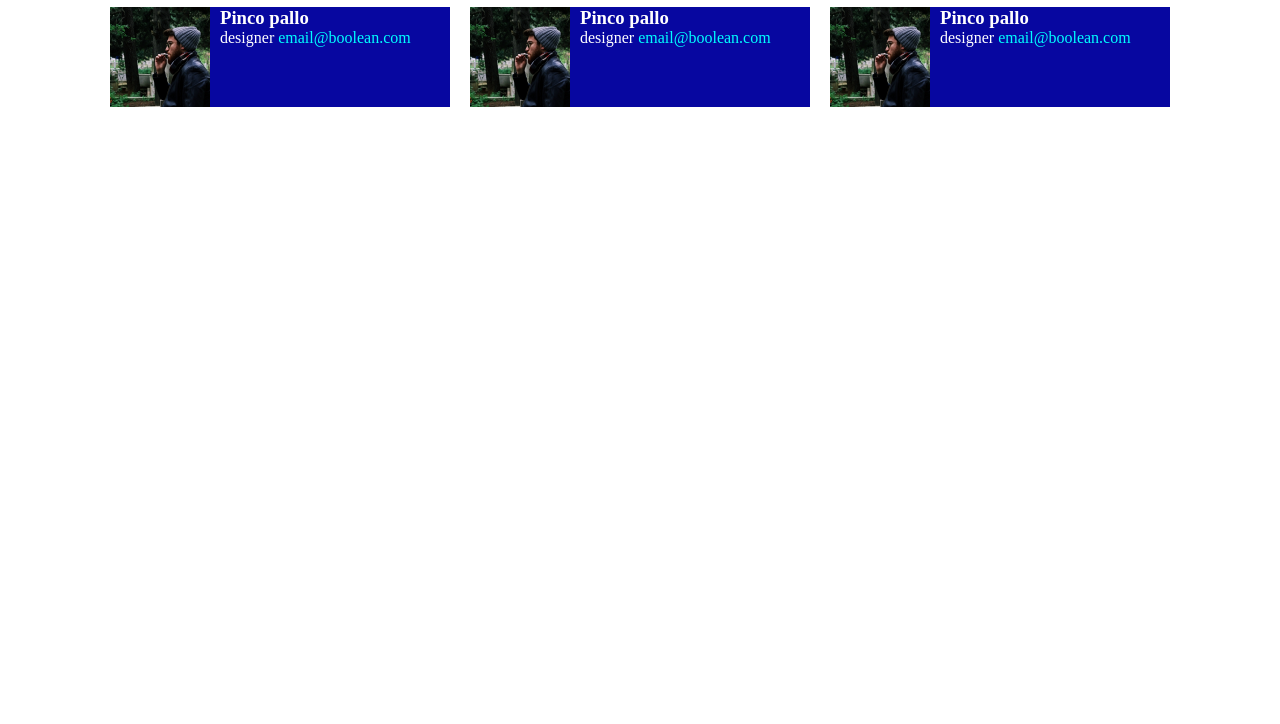
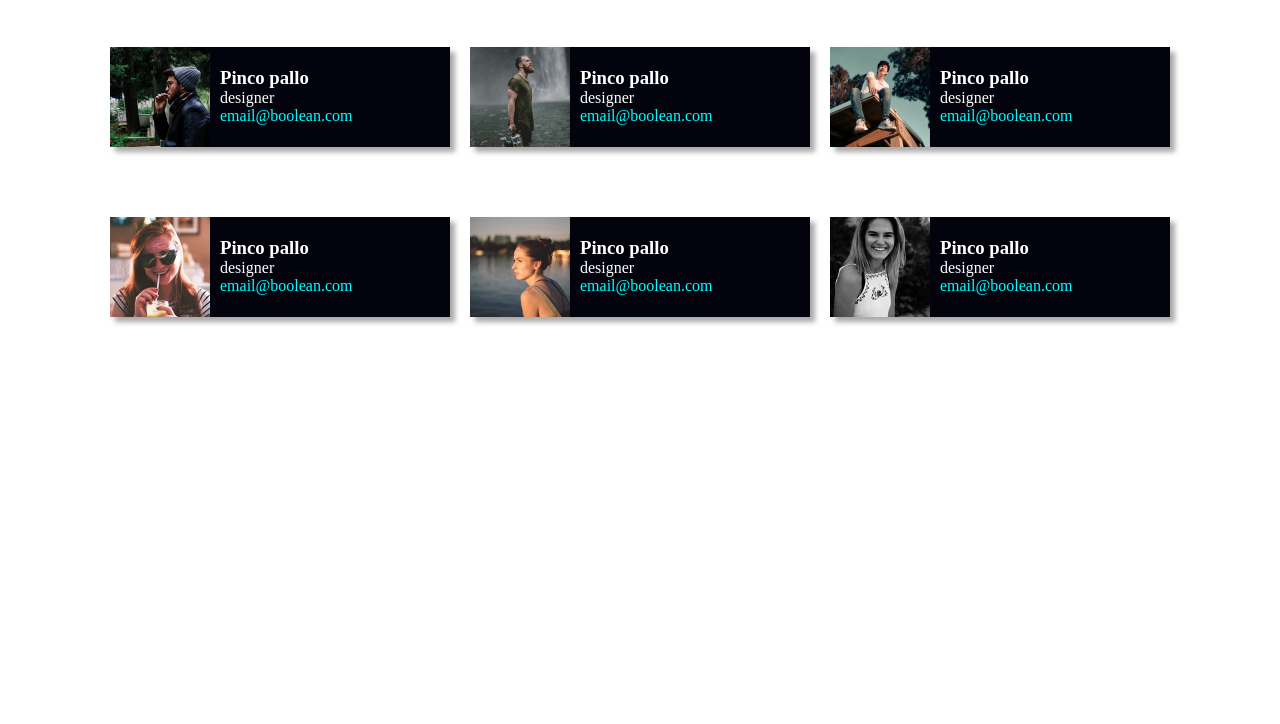
Before and after one commit to NicolaTeora/html-css-float-cards, a plain HTML site: page index.html in a window 1280 px wide. Shown: the part 76-800 px from the top of the page. Drawn offline with Linux system fonts and the light colour scheme.

Commit message:
fix : details

```diff
--- a/css/style.css
+++ b/css/style.css
@@ -3,6 +3,10 @@
     margin: 0;
     padding: 0;
     box-sizing: border-box;
+}
+
+span{
+    display: block;
 }
 
 /* UTILITY */
@@ -32,18 +36,21 @@
 
 /* MAIN */
 
+/* specifiche del folder */
 .folder{
     margin: 0 -1rem;
+    margin-top: 50px;
 }
 
+/* specifiche delle card e contenuti */
 .card{
     width: calc(100% / 3 - 20px);
     margin: 10px;
     float: left;
     text-align: left;
-    background-color: rgb(7, 7, 160);
+    background-color: rgb(3, 3, 14);
     color: white;
-
+    box-shadow: 5px 5px 5px darkgray;
 }
 
 .card > img{
@@ -52,7 +59,15 @@
     margin-right: 10px;
 }
 
-.card > a{
+.indentity > a{
     text-decoration: none;
     color:aqua ;
 }
+
+.indentity{
+    padding: 20px;
+}
+
+.identity > a{
+    display: block;
+}
--- a/index.html
+++ b/index.html
@@ -12,7 +12,7 @@
 <body>
     <main>
 
-        <div class="container">
+        <section class="container">
             <!-- titolo e paragrafo della pagina -->
             <h1>Meet our team</h1>
             <p>Lorem ipsum dolor sit amet consectetur adipisicing elit. Necessitatibus ipsam error magni perspiciatis, hic minima laudantium optio, voluptatibus, similique enim at veritatis eius nesciunt natus est tempore iusto voluptatem quam!</p>
@@ -21,30 +21,87 @@
             <div class="folder clearfix">
                 <!-- member 1 -->
                 <div class="card">
+
                     <img src="./assets/img/male1.png" alt="">
+
+                    <div class="indentity">
                         <h3>Pinco pallo</h3>
                         <span>designer</span>
                         <a href="@">email@boolean.com</a>
                     </div>
 
+                </div>
+
                 <!-- member 2 -->
                 <div class="card">
-                    <img src="./assets/img/male1.png" alt="">
+
+                    <img src="./assets/img/male2.png" alt="">
+
+                    <div class="indentity">
                         <h3>Pinco pallo</h3>
                         <span>designer</span>
                         <a href="@">email@boolean.com</a>
                     </div>
 
+                </div>
+
                 <!-- member 3 -->
                 <div class="card">
-                    <img src="./assets/img/male1.png" alt="">
+
+                    <img src="./assets/img/male3.png" alt="">
+
+                    <div class="indentity">
                         <h3>Pinco pallo</h3>
                         <span>designer</span>
                         <a href="@">email@boolean.com</a>
                     </div>
+
+                </div>
+            </div>
+
+            <!-- seconda parte con i restanti membri -->
+            <div class="folder clearfix">
+                <!-- member 4 -->
+                <div class="card">
+
+                    <img src="./assets/img/female1.png" alt="">
+
+                    <div class="indentity">
+                        <h3>Pinco pallo</h3>
+                        <span>designer</span>
+                        <a href="@">email@boolean.com</a>
                     </div>
 
                 </div>
+
+                <!-- member 5 -->
+                <div class="card">
+
+                    <img src="./assets/img/female2.png" alt="">
+
+                    <div class="indentity">
+                        <h3>Pinco pallo</h3>
+                        <span>designer</span>
+                        <a href="@">email@boolean.com</a>
+                    </div>
+
+                </div>
+
+                <!-- member 6 -->
+                <div class="card">
+
+                    <img src="./assets/img/female3.png" alt="">
+
+                    <div class="indentity">
+                        <h3>Pinco pallo</h3>
+                        <span>designer</span>
+                        <a href="@">email@boolean.com</a>
+                    </div>
+
+                </div>
+            </div>
+
+        </section>
     </main>
 
 </body>
```
Lines whose indentation alone changed are shown as unchanged.
